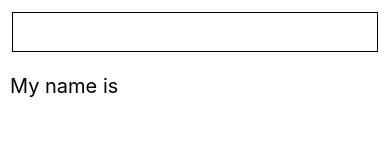
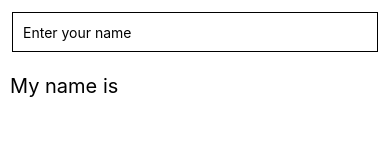
Before and after one commit to amontalvof/react-native-demo, a React Native app: screen / in a window 390 px wide. Shown: the top 160 px of the page. Built offline with nearby package versions, Linux system fonts and the light colour scheme.

Commit message:
Add placeholder and input options for name field

```diff
--- a/App.js
+++ b/App.js
@@ -15,6 +15,11 @@ export default function App() {
                 style={styles.input}
                 value={name}
                 onChangeText={setName}
+                placeholder="Enter your name"
+                autoCorrect={false}
+                autoCapitalize="none"
+                // secureTextEntry
+                // keyboardType="numeric"
             />
             <Text style={styles.text}>My name is {name}</Text>
         </SafeAreaView>
```
